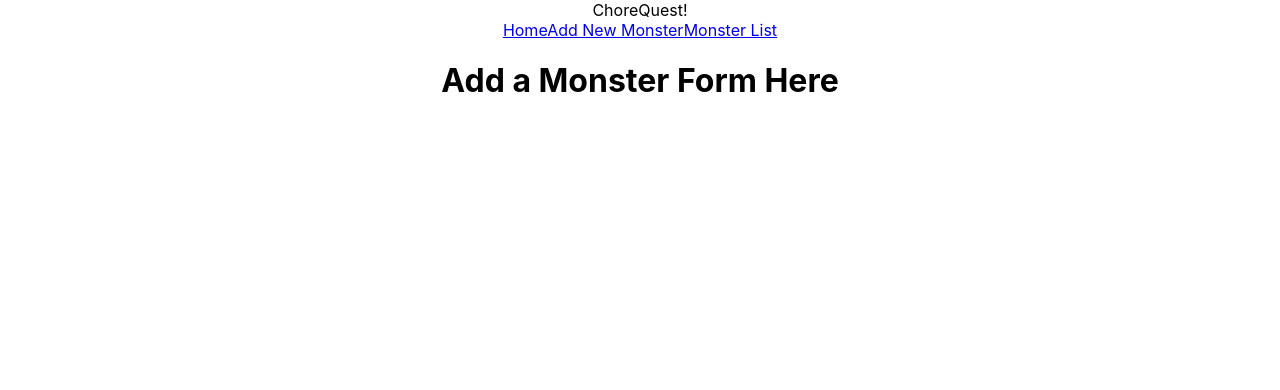
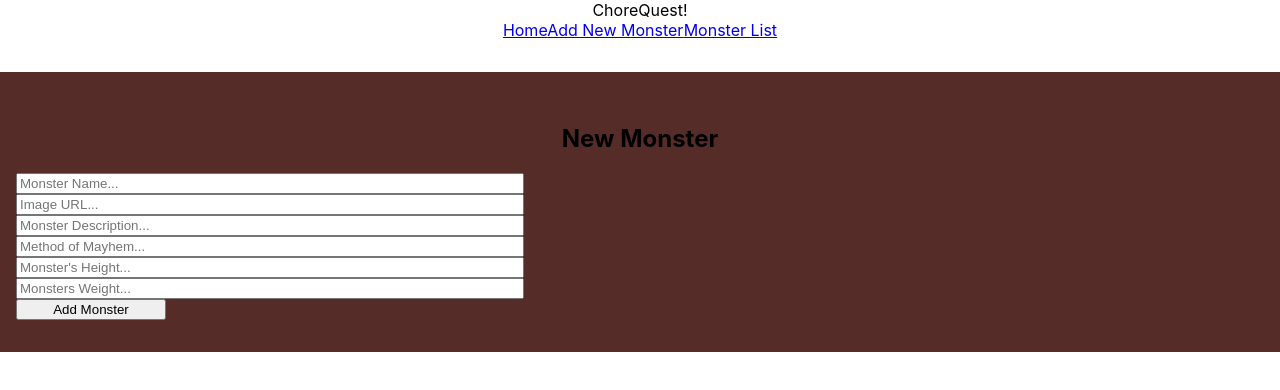
Before and after one commit to Jon-Grabowski/chorequest, a React (Create React App) app: page /addmonster in a window 1280 px wide. Shown: the top 390 px of the page. Built offline with nearby package versions, Linux system fonts and the light colour scheme; data requests are answered from the project's data file.

Commit message:
form finished, CSS on form, fetch GET monsters in app.js

```diff
--- a/src/App.js
+++ b/src/App.js
@@ -1,5 +1,5 @@
 import {Route, Switch, NavLink, Link } from "react-router-dom";
-import {useState} from "react"
+import {useState, useEffect} from "react"
 import  NavBar  from "./components/NavBar.js"
 import Home from "./components/Home";
 import MonsterList from "./components/MonsterList.js";
@@ -17,6 +17,19 @@ import './App.css';
 
 function App() {
   const [sudsAmount, setSudsAmount] = useState(0)
+  const [monsters, setMonsters] = useState([])
+
+function addNewMonster(newMonster){
+  setMonsters((prevMonsters) => [...prevMonsters, newMonster])
+}
+
+useEffect(() => {
+  fetch("http://localhost:3001/monsters")
+  .then(r => r.json())
+  .then(data => setMonsters(data))
+}, [])
+
+console.log(monsters)
   return (
     <div className="App">
       <NavBar />
@@ -25,7 +38,7 @@ function App() {
           <Home />
         </Route>
         <Route path="/addmonster">
-          <AddMonster />
+          <AddMonster addNewMonster={addNewMonster}/>
         </Route>
         <Route path="/monsterlist">
           <MonsterList />
--- a/src/components/AddMonster.js
+++ b/src/components/AddMonster.js
@@ -1,6 +1,57 @@
-function AddMonster() {
-    return (
-        <h1>Add a Monster Form Here</h1>
+import {useState} from "react"
+
+const initialFormInfo = {
+    name: "",
+    image: "",
+    description: "",
+    method: "",
+    height: "",
+    weight: "",
+}
+
+function AddMonster({addNewMonster}) {
+
+const [formData, setFormData] = useState(initialFormInfo)
+
+
+function handleChange(e){
+    setFormData((prevFormData) => {
+        return {
+            ...prevFormData, [e.target.name]: e.target.value,
+        }
+    })
+}
+function handleSubmit(e){
+    e.preventDefault()
+    fetch("http://localhost:3001/monsters", {
+        method: "POST",
+        headers: {
+            "Content-Type" : "application/json"
+        },
+        body: JSON.stringify(formData)
+    })
+    .then(r => r.json())
+    .then(newMonsterData => {
+        addNewMonster(newMonsterData)
+        setFormData(initialFormInfo)
+    })
+
+}
+
+
+return (
+    <div className="new-monster-form">
+        <h2>New Monster</h2>
+        <form onSubmit={handleSubmit}>
+        <input onChange={handleChange} type="text" name="name" value={formData.name}placeholder="Monster Name..." />
+        <input onChange={handleChange} type="text" name="image" value={formData.image}placeholder="Image URL..." />
+        <input onChange={handleChange} type="text" name="description" value={formData.description} placeholder="Monster Description..." />
+        <input onChange={handleChange} type="text" name="method" value={formData.method} placeholder="Method of Mayhem..." />
+        <input onChange={handleChange} type="text" name="height" value={formData.height} placeholder="Monster's Height..." />
+        <input onChange={handleChange} type="text" name="weight" value={formData.weight} placeholder="Monsters Weight..." />
+        <button type="submit">Add Monster</button>
+        </form>
+    </div>
     )
 }
 
--- a/src/components/Home.js
+++ b/src/components/Home.js
@@ -9,6 +9,7 @@ function handleClick(){
    }
     return (
         <button onClick={handleClick}>Begin Adventure!</button>
+
     )
 }
 
--- a/src/index.css
+++ b/src/index.css
@@ -11,3 +11,25 @@ code {
   font-family: source-code-pro, Menlo, Monaco, Consolas, 'Courier New',
     monospace;
 }
+
+
+.new-monster-form {
+  padding: 2rem 1rem;
+  margin: 2rem 0;
+  background-color: rgba(57, 9, 3, 0.856);
+}
+
+.new-monster-form form {
+  display: flex;
+  justify-content: center;
+  flex-direction: column
+}
+
+.new-monster-form input {
+  margin-right: 2rem;
+  flex: 1;
+  width: 500px;
+}
+.new-monster-form button {
+  width: 150px;
+}
```
Also changed, not shown: db.json (indentation only).
